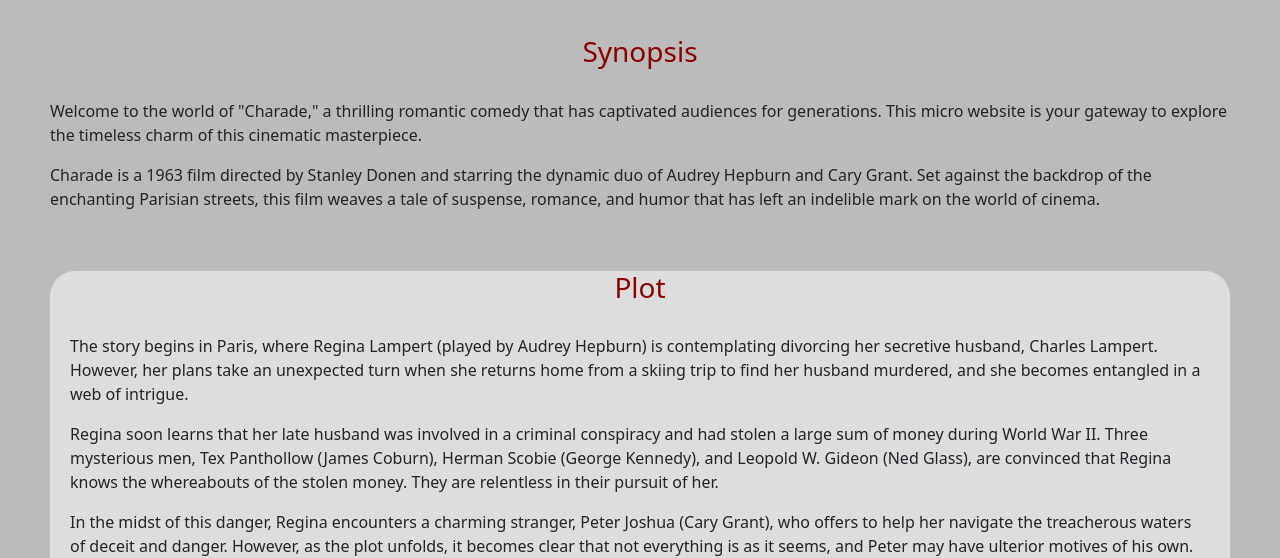
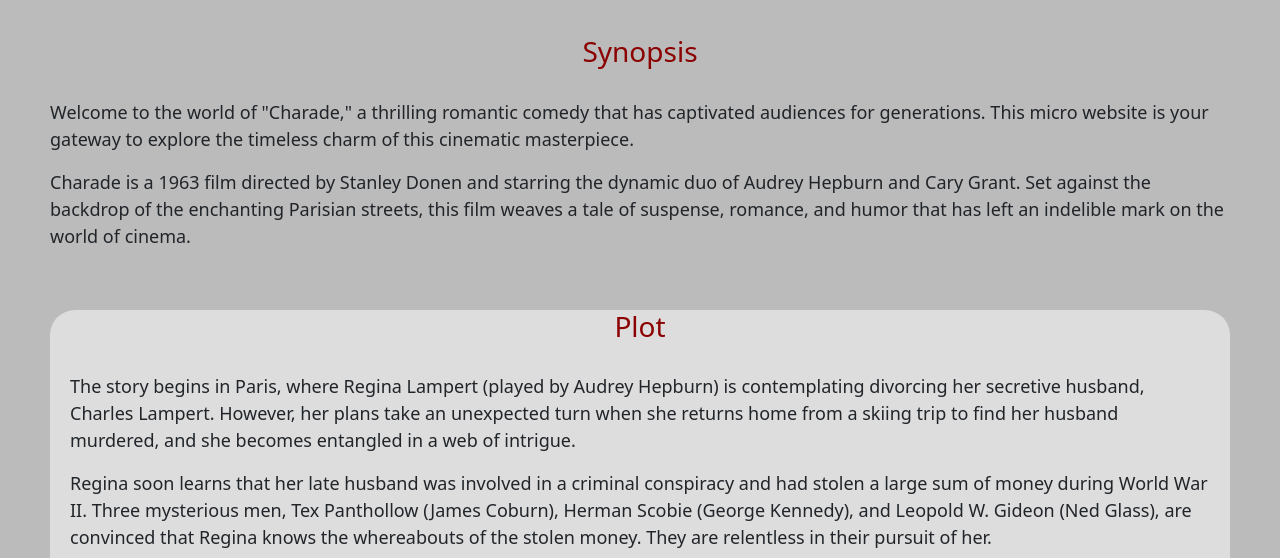
Before and after one commit to ColtonShughart/ColtonShughart.github.io, a plain HTML site: page framework/exercise6.html in a window 1280 px wide. Shown: the part 245-803 px from the top of the page. Drawn offline with Linux system fonts and the light colour scheme.

Commit message:
update exercise 6
set text larger

```diff
--- a/framework/exercise6.html
+++ b/framework/exercise6.html
@@ -46,6 +46,9 @@
         .navbar-brand {
             color:white;
             font-family:'Gill Sans', 'Gill Sans MT', Calibri, 'Trebuchet MS', sans-serif
+        }
+        p{
+          font-size:large
         }
     </style>
 </head>
```
